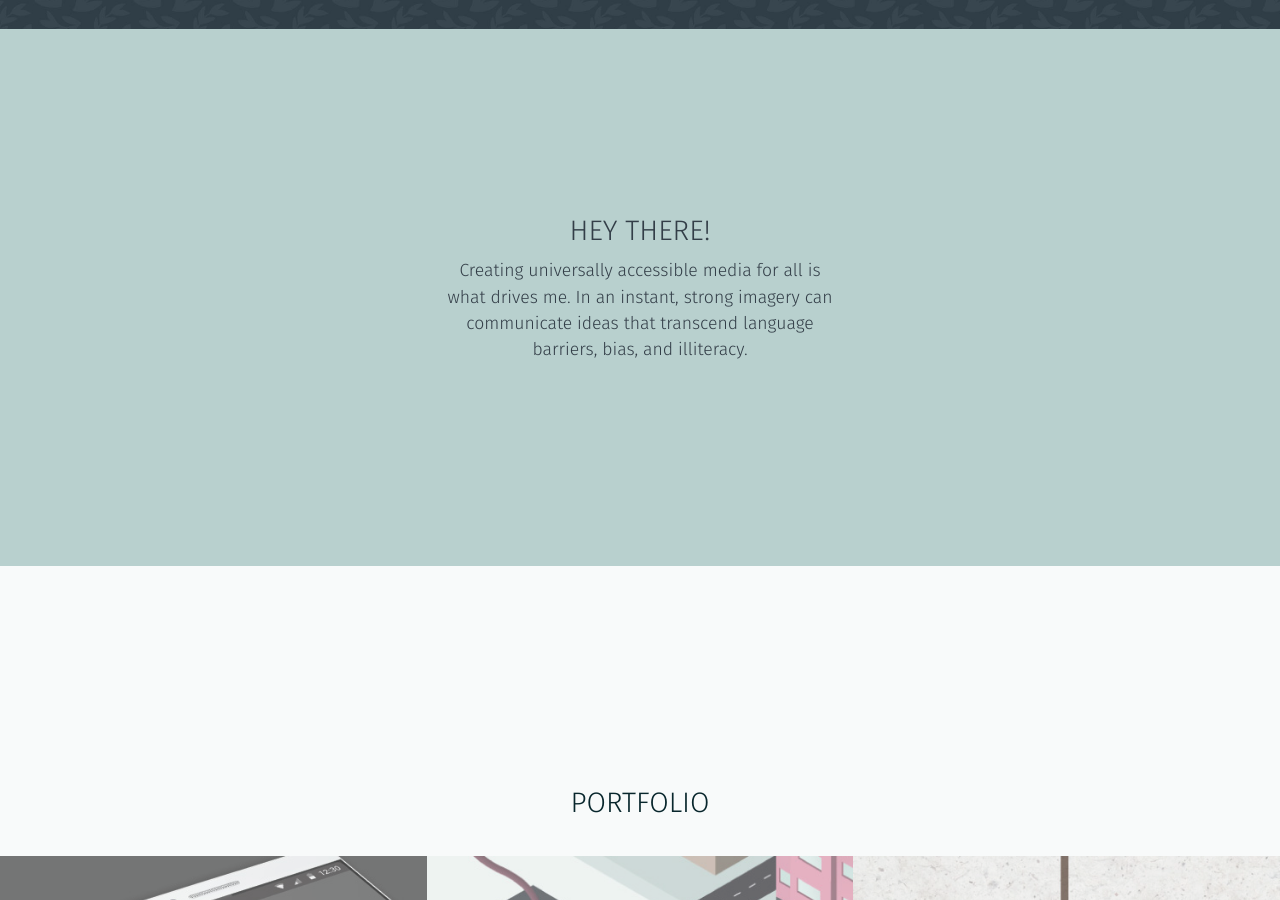
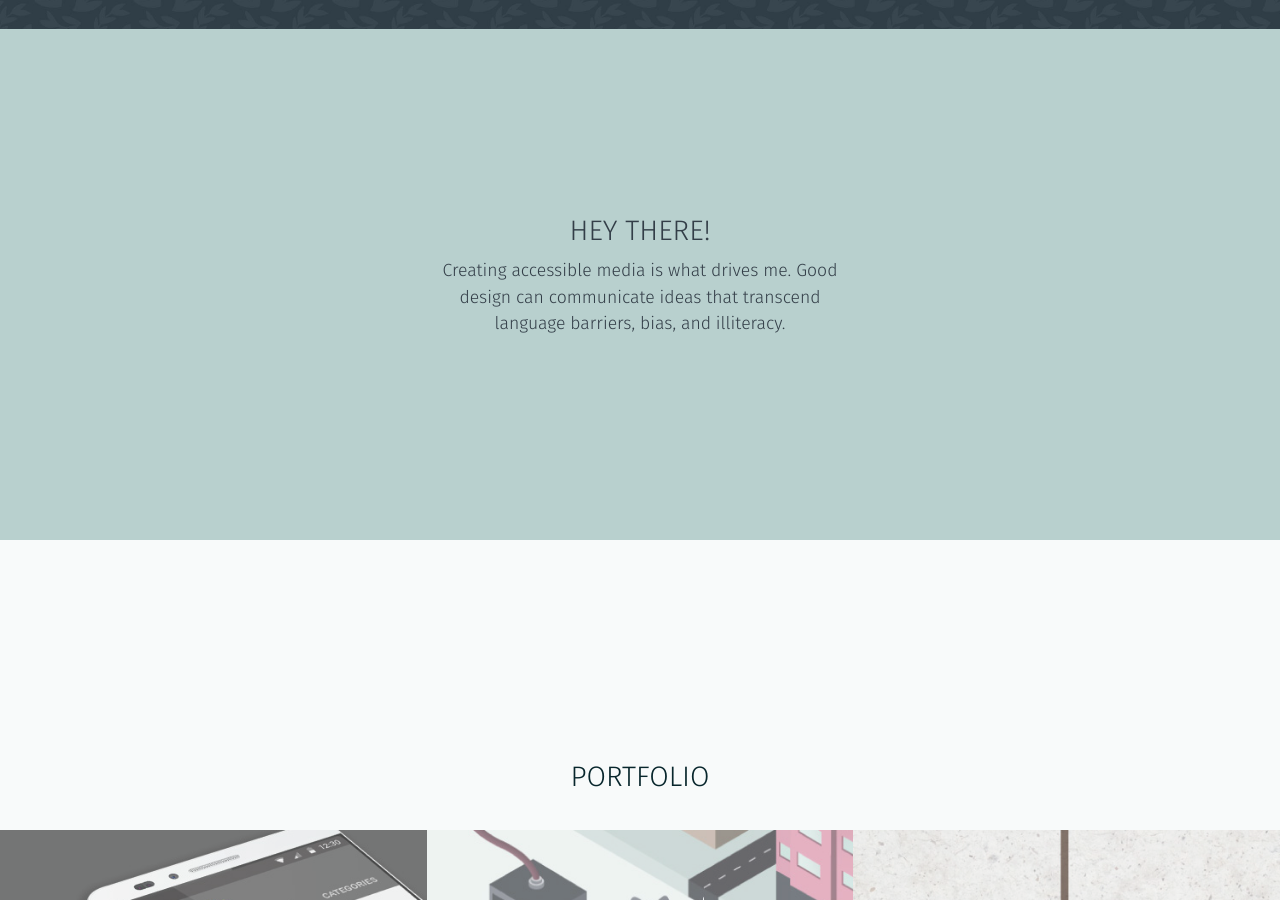
Before and after one commit to valeriebordeleau/portfolio-valerie-bordeleau, a Jekyll site: the page built from index.html, in a window 1280 px wide and 900 px high, scrolled down 569 px. Built offline with Jekyll 4.4.1, drawn with Linux system fonts in a browser that asks for light colours; nearby versions of some CDN libraries; comment, search, counter and statistics services are not loaded; a style sheet for code colours, icons or effects is not loaded.

Commit message:
refractor: (html) paired down mission statement

```diff
--- a/_layouts/default.html
+++ b/_layouts/default.html
@@ -7,6 +7,8 @@
     <meta name="viewport" content="width=device-width,initial-scale=1">
     <link href='https://fonts.googleapis.com/css?family=Fira+Sans:300,300italic' rel='stylesheet' type='text/css'>
     <link href="https://file.myfontastic.com/9x2UQvLCx5eaCw6NSmrzdT/icons.css" rel="stylesheet">
+    <link rel="icon" href="artwork/favicon.ico" id="favicon">
+
 
 <!-- Facebook Card -->
   <meta property="og:type" content="article">
--- a/_layouts/projects.html
+++ b/_layouts/projects.html
@@ -8,6 +8,7 @@
     <meta name="viewport" content="width=device-width,initial-scale=1">
     <link href='https://fonts.googleapis.com/css?family=Fira+Sans:300, 300italic' rel='stylesheet' type='text/css'>
     <link href="https://file.myfontastic.com/9x2UQvLCx5eaCw6NSmrzdT/icons.css" rel="stylesheet">
+    <link rel="icon" href="artwork/favicon.ico" id="favicon">
 
 <!-- facebook card -->
   <meta property="og:type" content="article">
--- a/index.html
+++ b/index.html
@@ -32,7 +32,7 @@ title: Valerie Bordeleau Graphic Design · Ottawa, ON
                 <div class="unit unit-s-1 unit-m-1 unit-l-1-3"></div>
                 <div class="unit unit-s-1 unit-m-1 unit-l-1-3">
                     <h2 class="push-0">Hey There!</h2>
-                        <p>Creating universally accessible media for all is what drives me. In an instant, strong imagery can communicate ideas that transcend language barriers, bias, and illiteracy.</p>
+                        <p>Creating accessible media is what drives me. Good design can communicate ideas that transcend language barriers, bias, and illiteracy.</p>
                 </div>
                 <div class="unit unit-s-1 unit-m-1 unit-l-1-3"></div>
             </div>
```
Also changed, not shown: artwork/favicon.ico (added).
